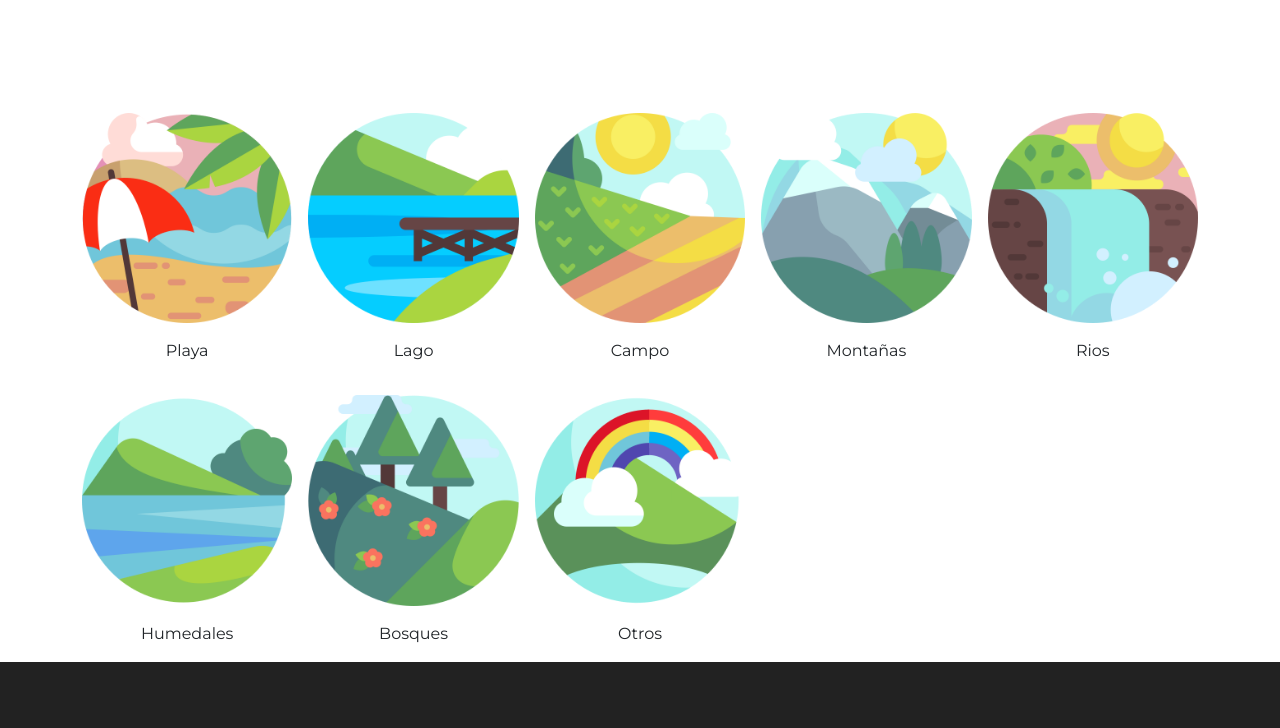
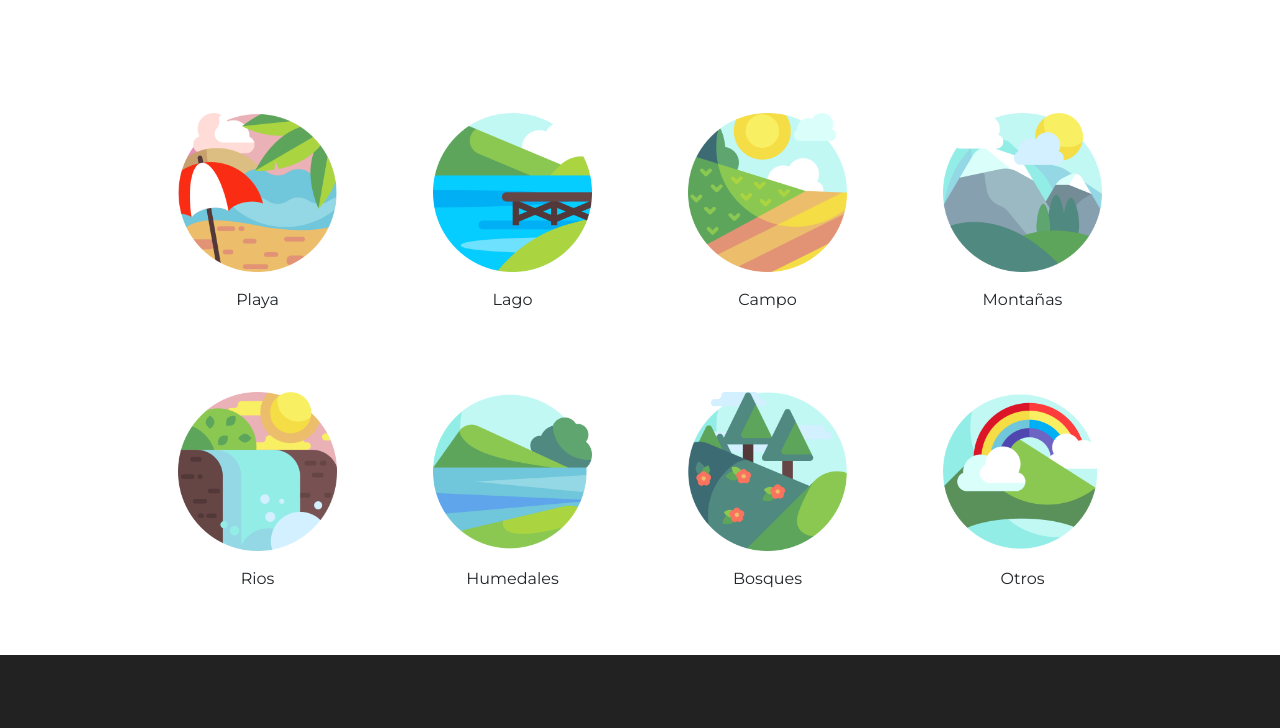
Before and after one commit to sappy666/portafolio_frontend, a plain HTML site: page index.html in a window 1280 px wide. Shown: the part 255-983 px from the top of the page. Drawn offline with nearby package versions, Linux system fonts and the light colour scheme.

Commit message:
Add files via upload

```diff
--- a/index.html
+++ b/index.html
@@ -25,41 +25,41 @@
   <main>
     <div class="hero">
       <div class="hero-text">
-        <h1>¡Donde pasear hoy?</h1>
+        <h1>¿Donde pasearás hoy?</h1>
         <p></p> <br>
       </div>
     </div>
     <div class="container text-center">
-        <div class="row row-cols-2 row-cols-lg-5 g-2 g-lg-3">
-          <div class="col">
+        <div class="row row-cols-3 row-cols-lg-4 g-2 g-lg-3 mx-5">
+          <div class="col px-5">
             <img src="./assets/img/isla.png" class="img-fluid" alt="...">
             <div class="p-3">Playa</div>
           </div>
-          <div class="col">
+          <div class="col px-5">
             <img src="./assets/img/paisaje.png" class="img-fluid" alt="...">
             <div class="p-3">Lago</div>
           </div>
-          <div class="col">
+          <div class="col px-5">
             <img src="./assets/img/paisaje(1).png" class="img-fluid" alt="...">
             <div class="p-3">Campo</div>
           </div>
-          <div class="col">
+          <div class="col px-5">
             <img src="./assets/img/montana.png" class="img-fluid" alt="...">
             <div class="p-3">Montañas</div>
           </div>
-          <div class="col">
+          <div class="col p-5">
             <img src="./assets/img/cascada.png" class="img-fluid" alt="...">
             <div class="p-3">Rios</div>
           </div>
-          <div class="col">
+          <div class="col p-5">
             <img src="./assets/img/naturaleza(1).png" class="img-fluid" alt="...">
             <div class="p-3">Humedales</div>
           </div>
-          <div class="col">
+          <div class="col p-5">
             <img src="./assets/img/naturaleza.png" class="img-fluid" alt="...">
             <div class="p-3">Bosques</div>
           </div>
-          <div class="col">
+          <div class="col p-5">
             <img src="./assets/img/arcoiris.png" class="img-fluid" alt="...">
             <div class="p-3">Otros</div>
           </div>
```
